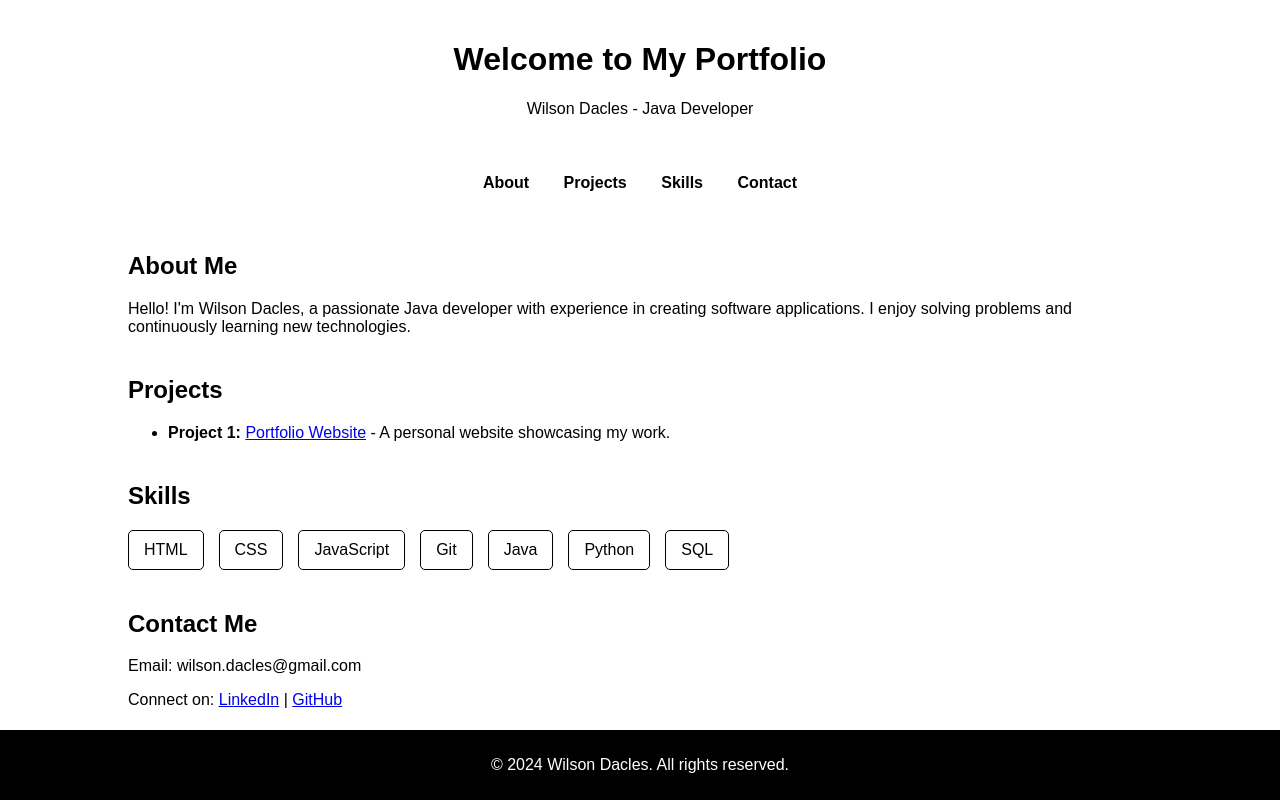
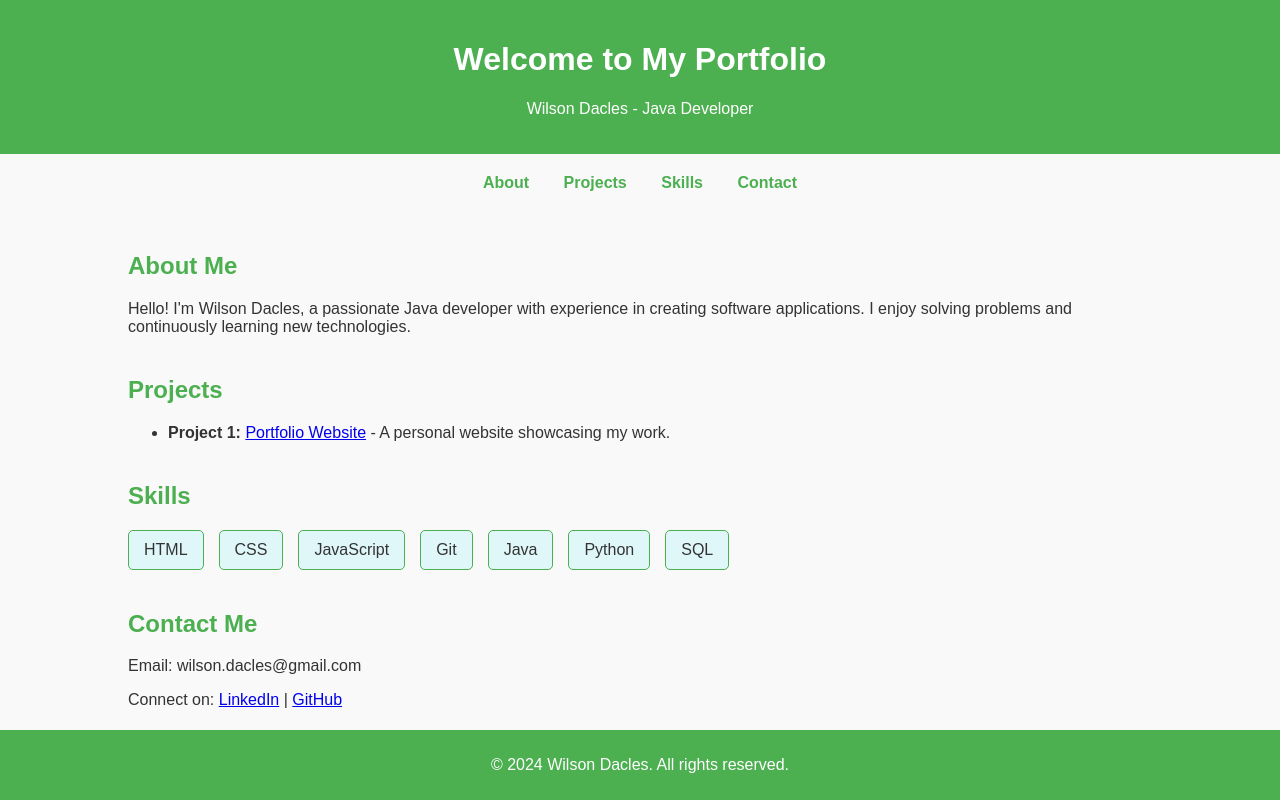
Before and after one commit to isonn2195/isonn2195.github.io, a plain HTML site: page index.html in a window 1280 px wide. Drawn offline with Linux system fonts and the light colour scheme.

Commit message:
New changes

```diff
--- a/index.html
+++ b/index.html
@@ -5,66 +5,8 @@
     <meta name="viewport" content="width=device-width, initial-scale=1.0">
     <title>My Portfolio</title>
 
-    <style>
-        body {
-            font-family: Arial, sans-serif;
-            margin: 0;
-            padding: 0;
-            background-color: #ffffff;
-            color: #000000;
-        }
-        header {
-            background-color: #ffffff;
-            color: rgb(0, 0, 0);
-            padding: 20px 10px;
-            text-align: center;
-        }
-        nav {
-            text-align: center;
-            margin: 20px 0;
-        }
-        nav a {
-            margin: 0 15px;
-            text-decoration: none;
-            color: #000000;
-            font-weight: bold;
-        }
-        nav a:hover {
-            color: #000000;
-        }
-        .container {
-            width: 80%;
-            margin: 0 auto;
-            padding: 20px;
-        }
-        .section {
-            margin-bottom: 40px;
-        }
-        .section h2 {
-            color: #000000;
-        }
-        .skills {
-            display: flex;
-            flex-wrap: wrap;
-            gap: 15px;
-        }
-        .skill {
-            background-color: #ffffff;
-            padding: 10px 15px;
-            border: 1px solid #000000;
-            border-radius: 5px;
-        }
-        footer {
-            background-color: #000000;
-            color: rgb(255, 255, 255);
-            text-align: center;
-            padding: 10px 0;
-            position: fixed;
-            bottom: 0;
-            width: 100%;
-        }
-    </style>
-
+    <!-- External CSS -->
+    <link rel="stylesheet" href="styles.css">
 </head>
 
 <body>
@@ -95,12 +37,6 @@
                 <li>
                     <strong>Project 1:</strong> <a href="#">Portfolio Website</a> - A personal website showcasing my work.
                 </li>
-                <!--<li>
-                     <strong>Project 2:</strong> <a href="#">E-commerce Site</a> - An online store built with HTML, CSS, and JavaScript.
-                </li>
-                <li>
-                    <strong>Project 3:</strong> <a href="#">Weather App</a> - A weather forecasting app using an API.
-                </li> -->
             </ul>
         </div>
 
@@ -120,7 +56,6 @@
         <div id="contact" class="section">
             <h2>Contact Me</h2>
             <p>Email: wilson.dacles@gmail.com</p>
-            <!-- <p>Phone: </p> -->
             <p>
                 Connect on:
                 <a href="https://www.linkedin.com/in/wilson-dacles-13a544198" target="_blank">LinkedIn</a> |
@@ -132,5 +67,8 @@
     <footer>
         <p>&copy; 2024 Wilson Dacles. All rights reserved.</p>
     </footer>
+
+    <!-- External JavaScript -->
+    <script src="scripts.js"></script>
 </body>
 </html>
--- /dev/null
+++ b/scripts.js
@@ -0,0 +1,24 @@
+// Smooth scrolling for navigation links
+document.addEventListener("DOMContentLoaded", function () {
+    const navLinks = document.querySelectorAll("nav a");
+
+    navLinks.forEach(link => {
+        link.addEventListener("click", function (event) {
+            event.preventDefault();
+            const targetId = this.getAttribute("href").substring(1);
+            const targetElement = document.getElementById(targetId);
+
+            if (targetElement) {
+                window.scrollTo({
+                    top: targetElement.offsetTop - 50,
+                    behavior: "smooth"
+                });
+            }
+        });
+    });
+});
+
+// Dynamic year update in footer
+const footer = document.querySelector("footer p");
+const currentYear = new Date().getFullYear();
+footer.innerHTML = `&copy; ${currentYear} Wilson Dacles. All rights reserved.`;
--- /dev/null
+++ b/styles.css
@@ -0,0 +1,76 @@
+/* General styles */
+body {
+    font-family: Arial, sans-serif;
+    margin: 0;
+    padding: 0;
+    background-color: #f9f9f9;
+    color: #333;
+}
+
+/* Header */
+header {
+    background-color: #4CAF50;
+    color: #fff;
+    padding: 20px 10px;
+    text-align: center;
+}
+
+/* Navigation */
+nav {
+    text-align: center;
+    margin: 20px 0;
+}
+
+nav a {
+    margin: 0 15px;
+    text-decoration: none;
+    color: #4CAF50;
+    font-weight: bold;
+}
+
+nav a:hover {
+    color: #333;
+    text-decoration: underline;
+}
+
+/* Container */
+.container {
+    width: 80%;
+    margin: 0 auto;
+    padding: 20px;
+}
+
+/* Sections */
+.section {
+    margin-bottom: 40px;
+}
+
+.section h2 {
+    color: #4CAF50;
+}
+
+/* Skills */
+.skills {
+    display: flex;
+    flex-wrap: wrap;
+    gap: 15px;
+}
+
+.skill {
+    background-color: #e0f7fa;
+    padding: 10px 15px;
+    border: 1px solid #4CAF50;
+    border-radius: 5px;
+    text-align: center;
+}
+
+/* Footer */
+footer {
+    background-color: #4CAF50;
+    color: #fff;
+    text-align: center;
+    padding: 10px 0;
+    position: fixed;
+    bottom: 0;
+    width: 100%;
+}
```
